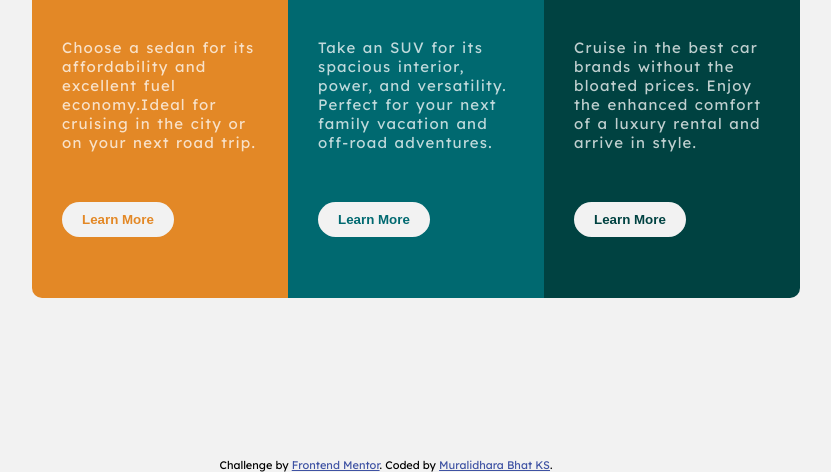
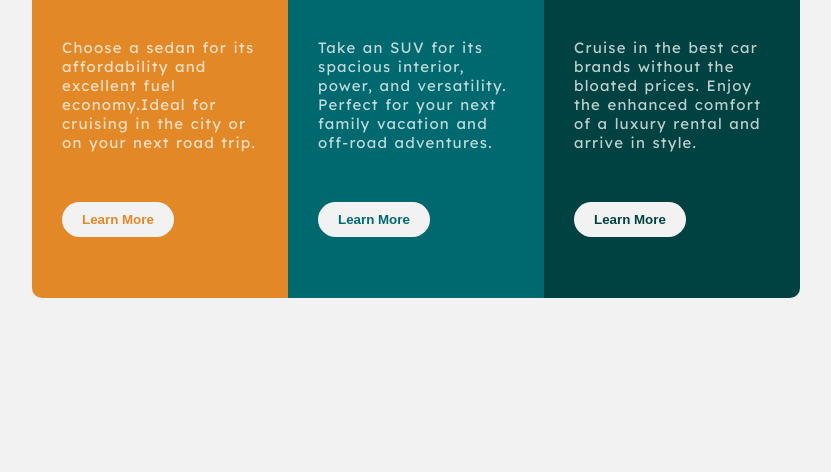
Before and after one commit to SlenderShield/3-column-preview-card-component-main, a website: page index.html in a window 1280 px wide. Shown: the part 342-814 px from the top of the page, without its empty margins (254-1085 px from the left). Drawn offline with Linux system fonts and the light colour scheme.

Commit message:
remove attribution

```diff
--- a/css/styles.css
+++ b/css/styles.css
@@ -91,14 +91,6 @@ section > h1 {
 .luxury .btn:hover {
 	background-color: hsl(179, 100%, 13%);
 }
-.attribution {
-	font-size: 11px;
-	text-align: center;
-}
-
-.attribution a {
-	color: hsl(228, 45%, 44%);
-}
 
 @media screen and (min-width: 769px) {
 	.main {
--- a/index.html
+++ b/index.html
@@ -39,10 +39,7 @@
 
       </section>
     </main>
-    <div class="attribution">
-      Challenge by <a href="https://www.frontendmentor.io?ref=challenge">Frontend Mentor</a>.
-      Coded by <a href="https://muralidharabhat.me">Muralidhara Bhat KS</a>.
-    </div>
+
   </body>
 
 </html>
```
Also changed, not shown: README.md.
